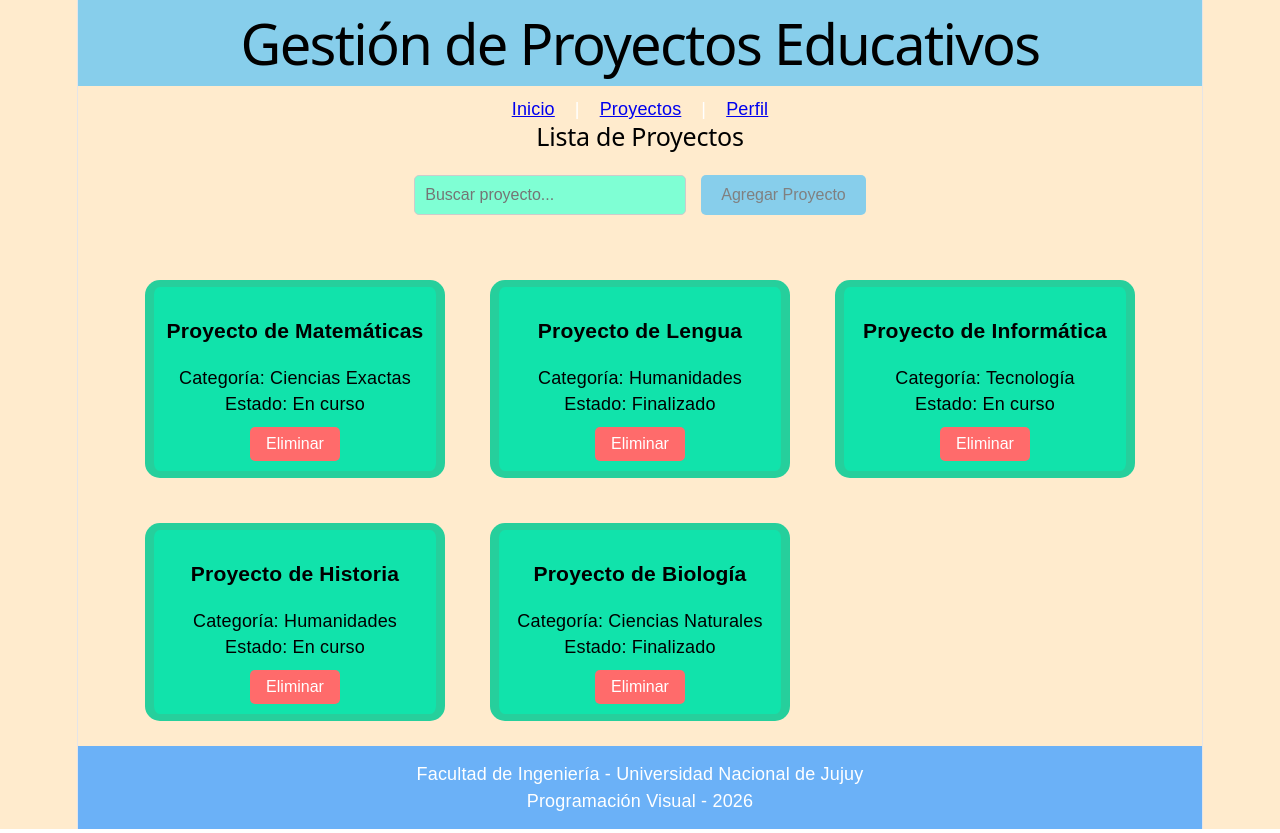
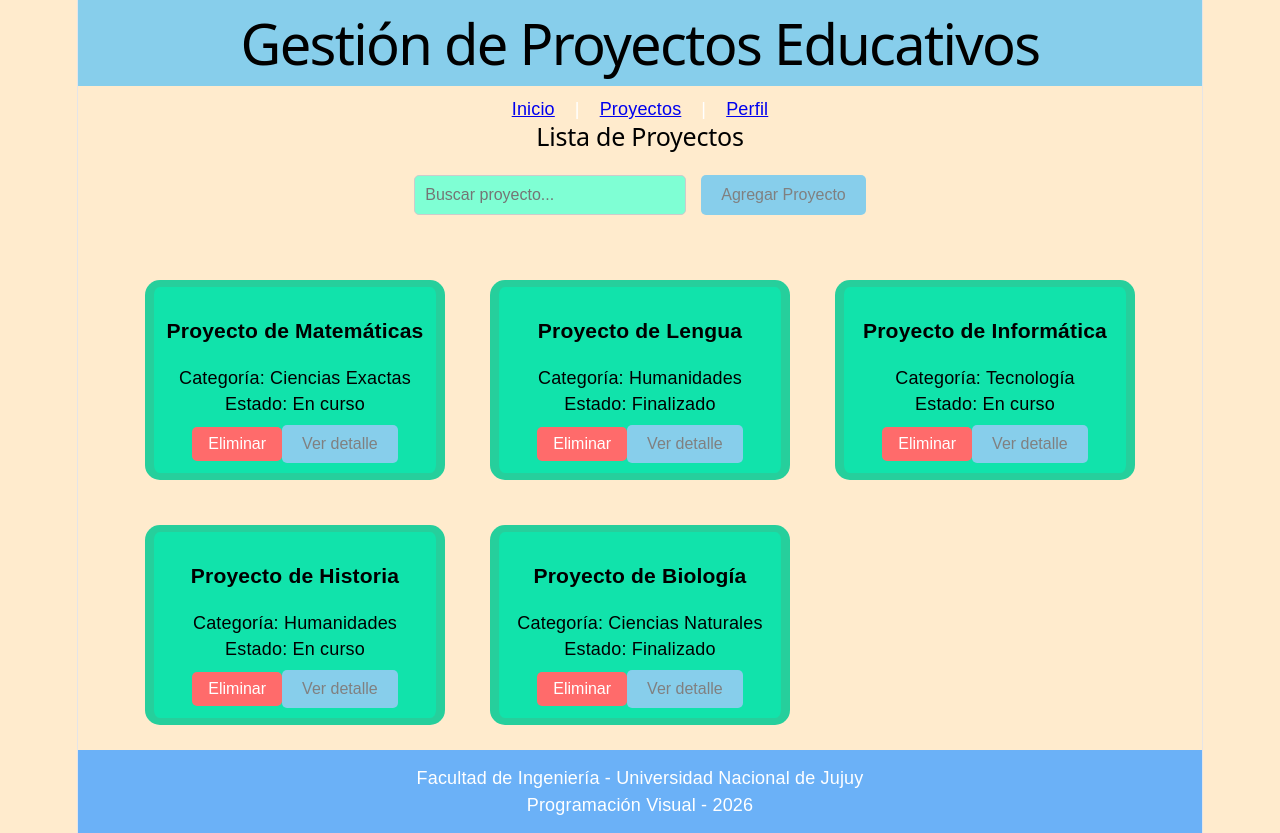
Before and after one commit to Jnh1212/pv_tp3_grupo8, a React (Vite) app in the folder projectTeam8/: page / in a window 1280 px wide. Built offline with nearby package versions, Linux system fonts and the light colour scheme.

Commit message:
Componente ProyectoCard y desestructuración

```diff
--- a/projectTeam8/src/components/ListaProyectos.jsx
+++ b/projectTeam8/src/components/ListaProyectos.jsx
@@ -1,5 +1,6 @@
 import { useState } from "react";
 import proyectoService from "../services/proyectoService";
+import ProyectoCard from "./ProyectoCard";
 proyectoService.obtenerProyectos();
 
 const ListaProyectos = () => {
@@ -41,15 +42,12 @@ const ListaProyectos = () => {
         <button onClick={agregarProyecto}>Agregar Proyecto</button>
       </div>
       <div className="presentacion">
-        {proyectosFiltrados.map((proy) => (
-          <div key={proy.id} className="proyecto">
-            <h3>{proy.titulo}</h3>
-            <p>Categoría: {proy.categoria}</p>
-            <p>Estado: {proy.estado}</p>
-            <button className="boton" onClick={() => eliminarProyecto(proy.id)}>
-              Eliminar
-            </button>
-          </div>
+        {proyectos.map((proy) => (
+          <ProyectoCard
+            key={proy.id}
+            proyecto={proy}
+            onEliminar={eliminarProyecto}
+          />
         ))}
       </div>
     </aside>
--- /dev/null
+++ b/projectTeam8/src/components/ProyectoCard.jsx
@@ -0,0 +1,17 @@
+const ProyectoCard = ({ proyecto, onEliminar }) => {
+  const { titulo, categoria, estado, id } = proyecto;
+
+  return (
+    <div className="proyecto">
+      <h3>{titulo}</h3>
+      <p>Categoría: {categoria}</p>
+      <p>Estado: {estado}</p>
+      <button className="boton" onClick={() => onEliminar(id)}>
+        Eliminar
+      </button>
+      <button>Ver detalle</button>
+    </div>
+  );
+};
+
+export default ProyectoCard;
```
